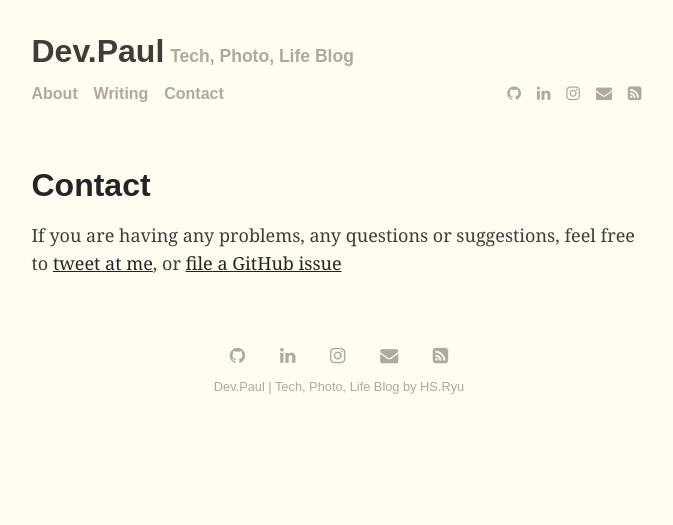
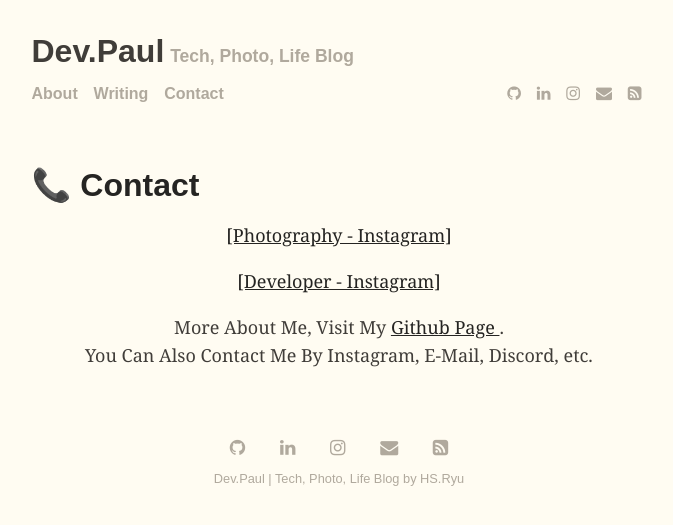
Before and after one commit to IIIBreakeRIII/IIIBreakeRIII.github.io, a Jekyll site: the page built from menu/contact.md, in a window 1280 px wide. Shown: the top 525 px of the page, without its empty margins (301-974 px from the left). Built offline with Jekyll 4.4.1, drawn with Linux system fonts in a browser that asks for light colours; some web fonts are replaced.

Commit message:
Chagne About and Contact

```diff
--- a/menu/contact.md
+++ b/menu/contact.md
@@ -1,7 +1,18 @@
 ---
 layout: page
-title: Contact
+title: 📞 Contact
 permalink: /contact
 ---
+<p style="text-align: center;">
+	<a href="https://instagram.com/1intheworld_hs.ryu__" target="_blank"> [Photography - Instagram] </a>
+</p>
+<p style="text-align: center;">
+	<a href="https://instagram.com/_dev.paul_" target="_blank"> [Developer - Instagram] </a>
+</p>
 
-If you are having any problems, any questions or suggestions, feel free to [tweet at me](https://twitter.com/intent/tweet?text=%40paululele), or [file a GitHub issue](https://github.com/lenpaul/lagrange/issues/new)
+<p style="text-align: center">
+
+More About Me, Visit My <a href="https://github.com/IIIBreakeRIII" target="_blank"> Github Page </a> .
+<br>
+You Can Also Contact Me By Instagram, E-Mail, Discord, etc.
+</p>
```
Also changed, not shown: menu/about.md (+17 -1 lines), favicon.ico.
